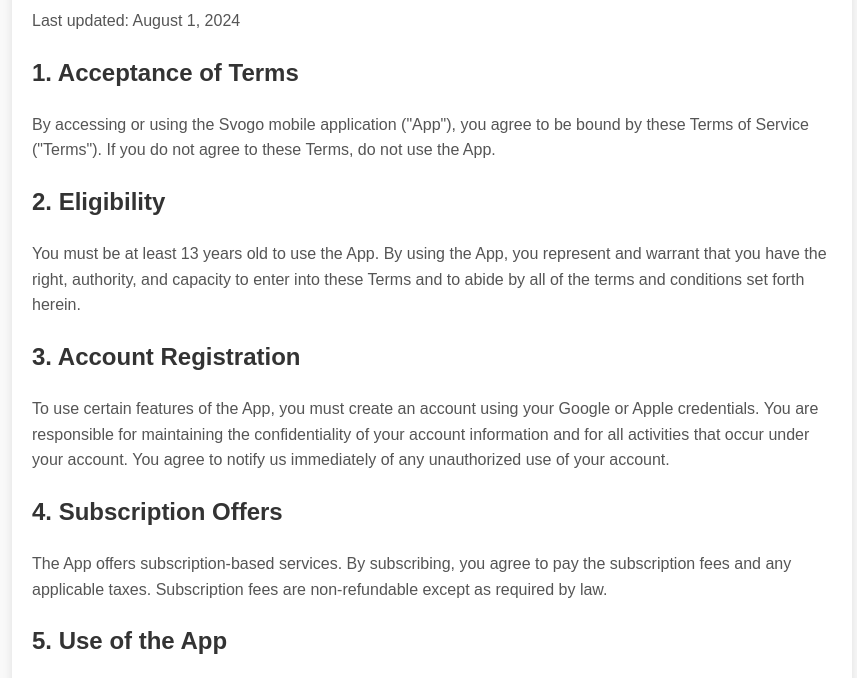
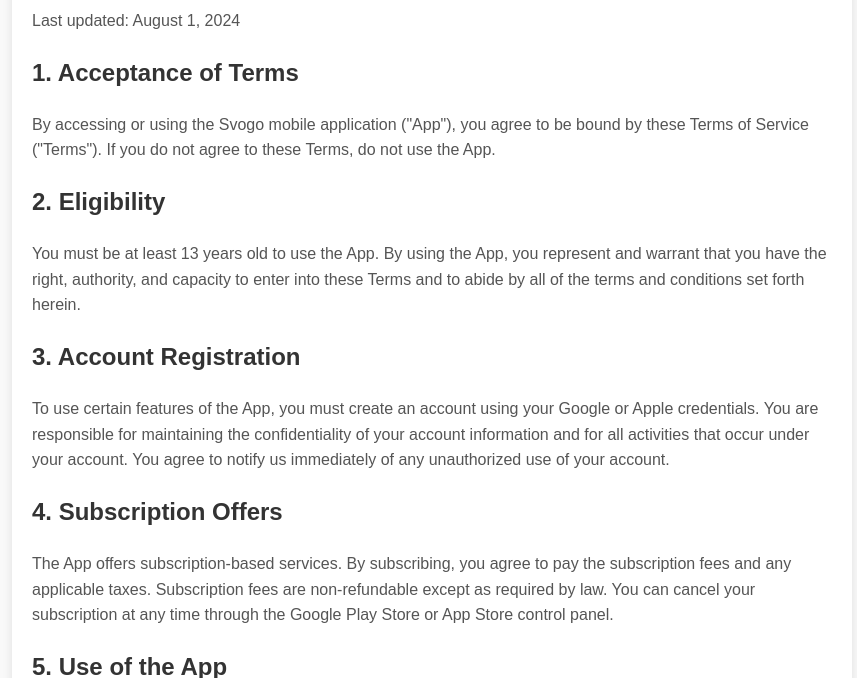
Before and after one commit to fadonmez/terms-of-usage, a plain HTML site: page index.html in a window 1280 px wide. Shown: the part 126-804 px from the top of the page, without its empty margins (208-1065 px from the left). Drawn offline with Linux system fonts and the light colour scheme.

Commit message:
chore: update subscription offers

```diff
--- a/index.html
+++ b/index.html
@@ -63,9 +63,7 @@
 
       <h2>4. Subscription Offers</h2>
       <p>
-        The App offers subscription-based services. By subscribing, you agree to
-        pay the subscription fees and any applicable taxes. Subscription fees
-        are non-refundable except as required by law.
+          The App offers subscription-based services. By subscribing, you agree to pay the subscription fees and any applicable taxes. Subscription fees are non-refundable except as required by law. You can cancel your subscription at any time through the Google Play Store or App Store control panel.
       </p>
 
       <h2>5. Use of the App</h2>
```
